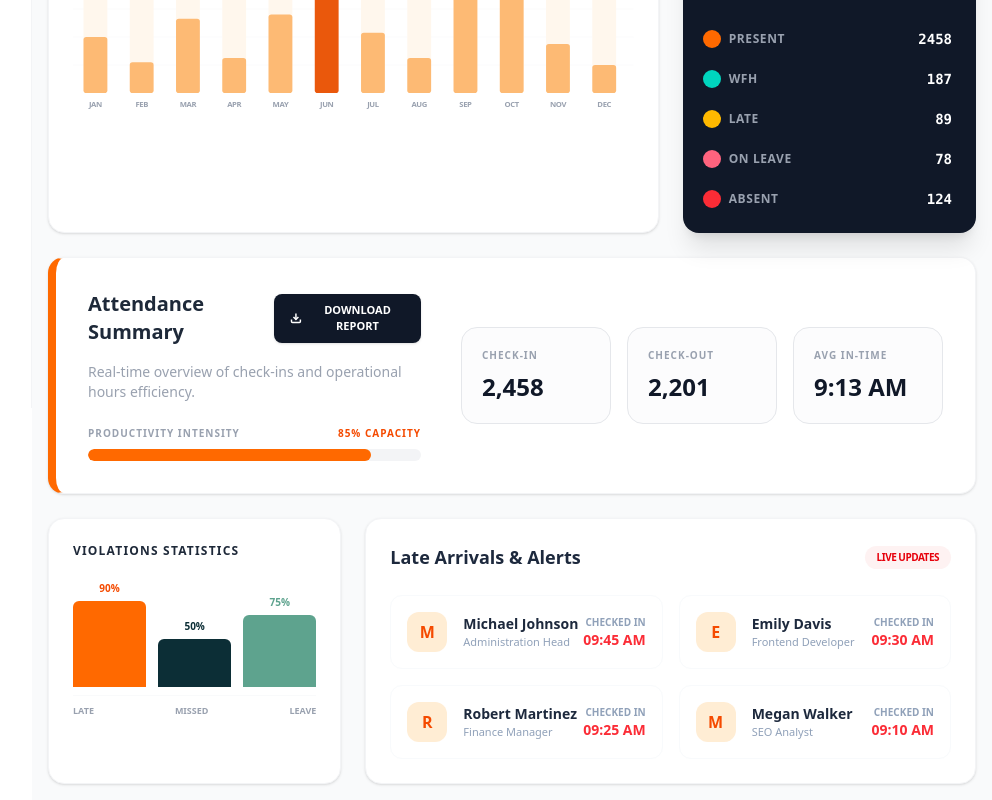
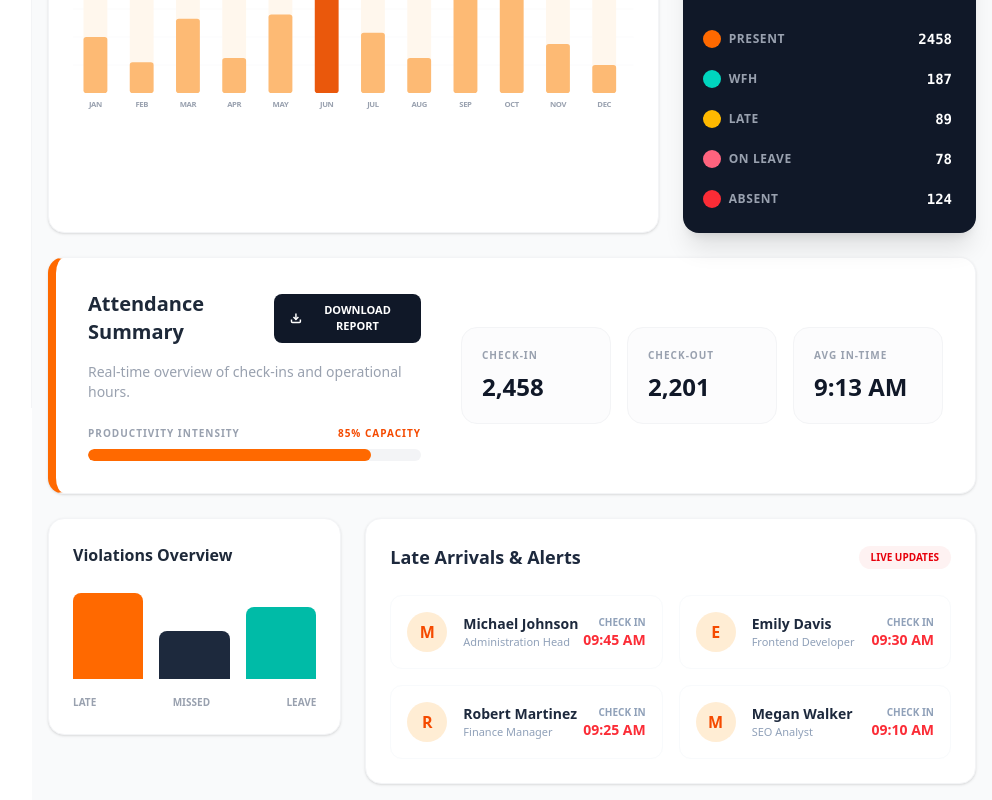
Before and after one commit to haitheara1111-ship-it/HanSei-Frontend, a Nuxt app: page /HR-page in a window 1280 px wide. Shown: the part 392-1192 px from the top of the page, without its empty margins (288-1280 px from the left). Built offline with nearby package versions, Linux system fonts and the light colour scheme.

Commit message:
commit for merge the code that can not merge befoer

```diff
--- a/app/pages/HR-page.vue
+++ b/app/pages/HR-page.vue
@@ -68,63 +68,56 @@
       <div class="flex-1 w-full">
         <div class="flex justify-between items-center mb-4">
            <h3 class="font-bold text-gray-800 text-xl">Attendance Summary</h3>
-           <button class="text-[11px] font-bold bg-gray-900 text-white px-4 py-2 rounded-lg hover:bg-orange-600 transition flex items-center gap-2 shadow-sm">
+           <button class="text-[11px] font-bold bg-gray-900 text-white px-4 py-2 rounded-lg hover:bg-orange-600 transition flex items-center gap-2">
              <svg width="14" height="14" viewBox="0 0 24 24" fill="none" stroke="currentColor" stroke-width="3"><path d="M21 15v4a2 2 0 0 1-2 2H5a2 2 0 0 1-2-2v-4"></path><polyline points="7 10 12 15 17 10"></polyline><line x1="12" y1="15" x2="12" y2="3"></line></svg>
              DOWNLOAD REPORT
            </button>
         </div>
-          <p class="text-sm text-gray-400 font-medium mb-6">Real-time overview of check-ins and operational hours efficiency.</p>
+        <p class="text-sm text-gray-400 font-medium mb-6">Real-time overview of check-ins and operational hours.</p>
         <div class="space-y-2">
           <div class="flex justify-between text-[10px] font-black text-gray-400 uppercase tracking-widest">
             <span>Productivity Intensity</span>
-            <span class="text-orange-600 font-black">85% Capacity</span>
+            <span class="text-orange-600">85% Capacity</span>
           </div>
           <div class="w-full bg-gray-100 h-3 rounded-full overflow-hidden">
-            <div class="bg-orange-500 h-full rounded-full transition-all duration-1000" style="width: 85%"></div>
+            <div class="bg-orange-500 h-full rounded-full" style="width: 85%"></div>
           </div>
         </div>
       </div>
 
       <div class="flex flex-wrap md:flex-nowrap gap-4 w-full xl:w-auto">
         <div v-for="item in summaryItems" :key="item.label"
-             class="flex-1 min-w-[150px] p-5 border border-gray-200 rounded-2xl bg-gray-50/50 hover:border-orange-200 hover:bg-white transition-all group">
-          <div class="text-[10px] font-bold text-gray-400 uppercase tracking-widest mb-2 group-hover:text-orange-500 transition-colors">{{ item.label }}</div>
+             class="flex-1 min-w-[150px] p-5 border border-gray-100 rounded-2xl bg-gray-50/50 hover:border-orange-200 transition-all">
+          <div class="text-[10px] font-bold text-gray-400 uppercase tracking-widest mb-2">{{ item.label }}</div>
           <div class="text-2xl font-black text-gray-900">{{ item.val }}</div>
         </div>
       </div>
     </div>
 
     <div class="grid grid-cols-1 lg:grid-cols-3 gap-6">
-
+      <div class="lg:col-span-1 space-y-6">
         <div class="bg-white p-6 rounded-2xl shadow-sm border border-gray-100">
-        <h4 class="font-bold text-gray-800 mb-8 uppercase text-xs tracking-widest">Violations Statistics</h4>
-        <div class="flex items-end justify-between h-24 gap-3 mb-2">
-          <div class="flex-1 bg-orange-500 rounded-t-md relative" style="height: 90%">
-            <span class="absolute -top-5 left-1/2 -translate-x-1/2 text-[10px] font-black text-orange-600">90%</span>
+          <h4 class="font-bold text-gray-800 mb-4">Violations Overview</h4>
+          <div class="flex items-end justify-between h-24 gap-4">
+            <div class="flex-1 bg-orange-500 rounded-t-lg" style="height: 90%"></div>
+            <div class="flex-1 bg-slate-800 rounded-t-lg" style="height: 50%"></div>
+            <div class="flex-1 bg-teal-500 rounded-t-lg" style="height: 75%"></div>
           </div>
-          <div class="flex-1 bg-[#0c2e36] rounded-t-md relative" style="height: 50%">
-            <span class="absolute -top-5 left-1/2 -translate-x-1/2 text-[10px] font-black text-[#0c2e36]">50%</span>
+          <div class="flex justify-between mt-4 text-[10px] font-bold text-gray-400">
+            <span>LATE</span><span>MISSED</span><span>LEAVE</span>
           </div>
-          <div class="flex-1 bg-[#5ea38e] rounded-t-md relative" style="height: 75%">
-            <span class="absolute -top-5 left-1/2 -translate-x-1/2 text-[10px] font-black text-[#5ea38e]">75%</span>
-          </div>
-        </div>
-        <div class="flex justify-between text-[9px] font-bold text-gray-400 uppercase pt-2 border-t border-gray-50">
-          <span>Late</span>
-          <span>Missed</span>
-          <span>Leave</span>
         </div>
       </div>
 
       <div class="lg:col-span-2 bg-white rounded-2xl shadow-sm p-6 border border-gray-100">
         <div class="flex justify-between items-center mb-6">
           <h3 class="font-bold text-slate-800 text-lg">Late Arrivals & Alerts</h3>
-          <span class="text-[10px] bg-red-50 text-red-600 px-3 py-1 rounded-full font-bold uppercase tracking-tighter">Live Updates</span>
+          <span class="text-[10px] bg-red-50 text-red-600 px-3 py-1 rounded-full font-bold uppercase">Live Updates</span>
         </div>
         <div class="grid grid-cols-1 md:grid-cols-2 gap-4">
           <div v-for="person in lateEmployees" :key="person.name" class="flex items-center justify-between p-4 border border-slate-50 rounded-xl hover:bg-slate-50 transition-all group">
             <div class="flex items-center gap-4">
-              <div class="w-10 h-10 bg-orange-100 rounded-xl flex items-center justify-center text-orange-600 font-bold group-hover:bg-orange-500 group-hover:text-white transition-colors">
+              <div class="w-10 h-10 bg-orange-100 rounded-full flex items-center justify-center text-orange-600 font-bold group-hover:bg-orange-500 group-hover:text-white transition-colors">
                 {{ person.name.charAt(0) }}
               </div>
               <div>
@@ -133,13 +126,12 @@
               </div>
             </div>
             <div class="text-right">
-               <p class="text-[10px] font-bold text-slate-400 uppercase">Checked In</p>
+               <p class="text-[10px] font-bold text-slate-400 uppercase">Check In</p>
                <p class="text-sm font-black text-red-500">{{ person.checkIn }}</p>
             </div>
           </div>
         </div>
       </div>
-
     </div>
   </div>
 </template>
```
Lines whose indentation alone changed are shown as unchanged.
